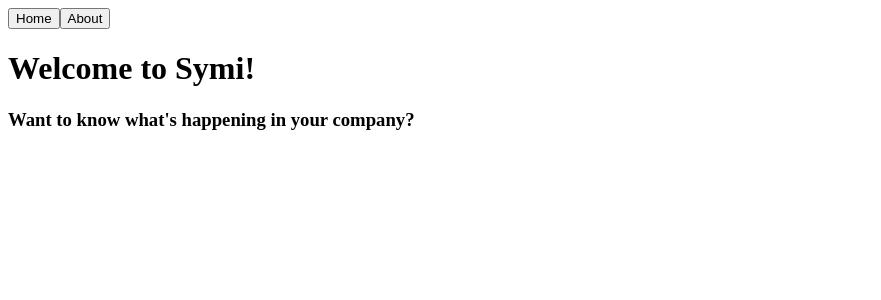
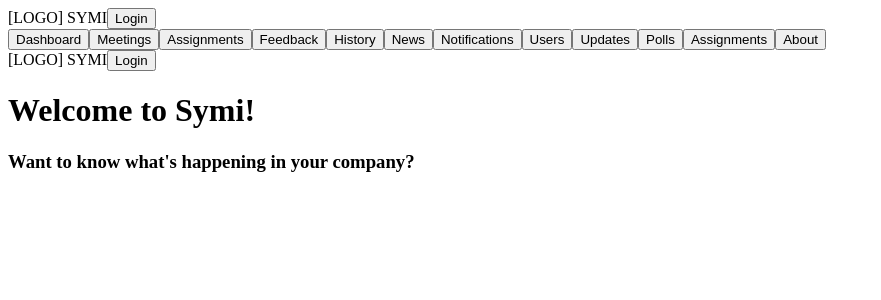
Before and after one commit to project-symi/frontend-symi, a Next.js app: page /ceo in a window 1280 px wide. Shown: the top 300 px of the page, without its empty margins (0-881 px from the left). Built offline with nearby package versions, Linux system fonts and the light colour scheme.

Commit message:
Sidebar/Navbar ui elements

```diff
--- a/components/Layout.js
+++ b/components/Layout.js
@@ -1,9 +1,11 @@
+import Sidebar from './Sidebar';
 import Navbar from './Navbar';
 import PropTypes from 'prop-types';
 
-const Layout = (props) => (
+const Layout = props => (
   <div>
     <Navbar />
+    <Sidebar />
     {props.children}
   </div>
 );
--- a/components/Navbar.js
+++ b/components/Navbar.js
@@ -1,14 +1,19 @@
 import Link from 'next/link';
 
-const Navbar = () => (
-  <div>
-    <Link href="/">
-      <button> Home </button>
-    </Link>
-    <Link href="/about">
-      <button> About </button>
-    </Link>
-  </div>
-);
+export default class Navbar extends React.Component {
+  constructor() {
+    super();
+    this.state = {
+      loggedIn: false
+    };
+  }
 
-export default Navbar;
+  render() {
+    return (
+      <div>
+        [LOGO] SYMI
+        {this.state.loggedIn ? <button>Logout</button> : <button>Login</button>}
+      </div>
+    );
+  }
+}
--- /dev/null
+++ b/components/Sidebar.js
@@ -0,0 +1,26 @@
+import Link from 'next/link';
+
+export default class Sidebar extends React.Component {
+  render() {
+    return (
+      <div>
+        {/* CEO */}
+        <button> Dashboard </button>
+        <button> Meetings </button>
+        <button> Assignments </button>
+        {/* EMPLOYEE */}
+        <button> Feedback </button>
+        <button> History </button>
+        <button> News </button>
+        <button> Notifications </button>
+        {/* ADMIN */}
+        <button> Users </button>
+        <button> Updates </button>
+        <button> Polls </button>
+        <button> Assignments </button>
+        {/* ALL */}
+        <button> About </button>
+      </div>
+    );
+  }
+}
--- a/pages/ceo.js
+++ b/pages/ceo.js
@@ -1,8 +1,10 @@
 /* eslint-disable react/no-unescaped-entities */
 import Layout from '../components/Layout';
+import Navbar from '../components/Navbar';
 
 const Ceo = () => (
   <Layout>
+    <Navbar />
     <h1>Welcome to Symi!</h1>
     <h3>Want to know what's happening in your company?</h3>
   </Layout>
```
Also changed, not shown: components/Menu.js (deleted, +0 -9 lines), pages/admin.js (deleted, +0 -11 lines), pages/employee.js (+3 -4 lines), pages/index.js (+5 -2 lines).
